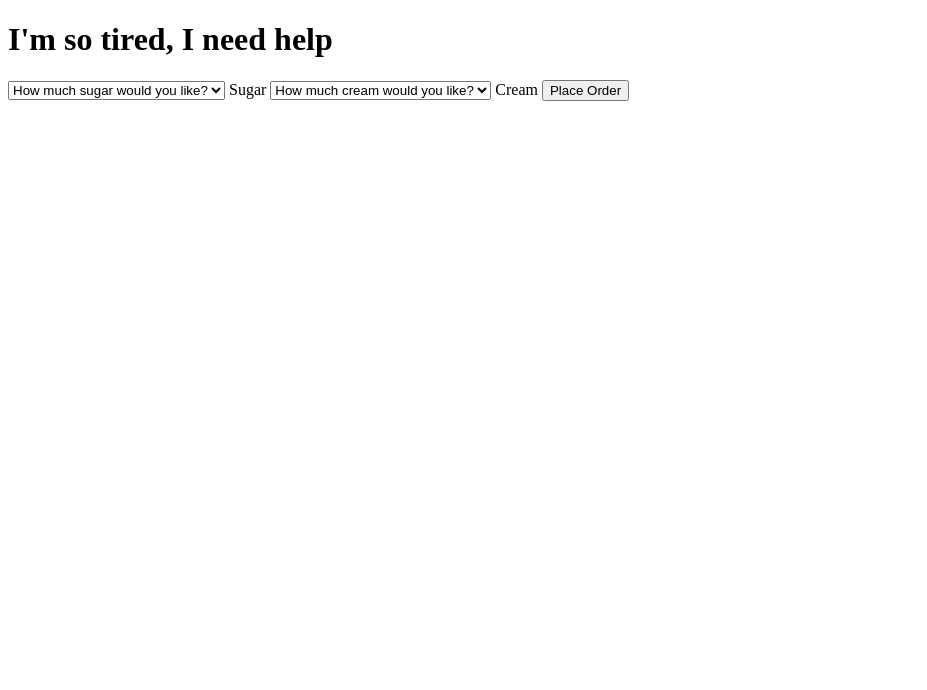
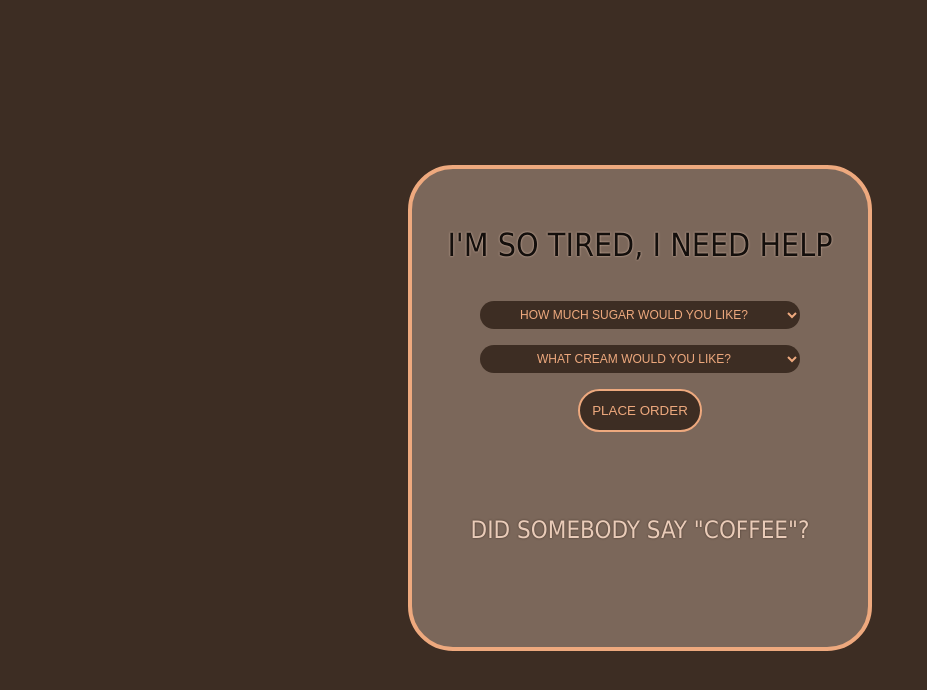
Before and after one commit to missmioh/virtual-barista, a plain HTML site: page index.html in a window 1280 px wide. Shown: the whole page, without its empty margins (0-927 px from the left). Drawn offline with Linux system fonts and the light colour scheme.

Commit message:
Add initial styles and flex container

```diff
--- a/index.html
+++ b/index.html
@@ -9,8 +9,10 @@
 
  <body>
 
+<div class="content">
 <h1>I'm so tired, I need help</h1>
 
+ <!--   <label for="sugar">Sugar</label> -->
     <select name="sugar-options" id="sugar">
         <option value="">How much sugar would you like?</option>
         <option value="no">none</option>
@@ -20,22 +22,24 @@
         <option value="4">4 cubes</option>
         <option value="5">just hit me</option>
     </select>
-<label for="sugar">Sugar</label>
 
+ <!--   <label for="cream">Cream</label> -->
     <select name="cream-options" id="cream">
-    <option value="">How much cream would you like?</option>
+        <option value="">What cream would you like?</option>
         <option value="no">none</option>
         <option value="heavy">heavy</option>
         <option value="light">light</option>
         <option value="half-and-half">half-and-half</option>
     </select>
-<label for="cream">Cream</label>
+
 
 <button>Place Order</button>
 
 <p id="summary"></p>
 
+<h2>Did somebody say "coffee"?</h2>
 <p id="finished-order"></p>
+</div>
 
 <script src="javascript.js"></script>
  </body>
--- a/style.css
+++ b/style.css
@@ -0,0 +1,56 @@
+body {
+    min-height: 100vh;
+    background-color: #3d2d23;
+    font-family: Tahoma, sans-serif;
+    display: flex;
+    flex-direction: column;
+    justify-content: center;
+    align-items: center;
+}
+
+h1 {
+    font-weight: 400;
+    text-transform: uppercase;
+    text-shadow: 0px 0px 2px #e9cbb8;
+}
+
+h2 {
+    font-weight: 400;
+    text-transform: uppercase;
+    color: #e9cbb8;
+    text-shadow: 0px 0px 2px #3d2d23;
+}
+
+.content {
+    background-color: #7b675a;
+    color: #140f0c;
+    border: 4px solid #eea97e;
+    border-radius: 45px;
+    padding: 35px;
+    display: flex;
+    flex-direction: column;
+    align-items: center;
+    gap: 16px;
+}
+
+button {
+    border-style: none;
+    border: 2px solid #eea97e;
+    background-color: #3d2d23;
+    border-radius: 45px;
+    padding: 12px;
+    color: #eea97e;
+    text-transform: uppercase;
+}
+
+select {
+    border-style: none;
+    background-color: #3d2d23;
+    border-radius: 25px;
+    padding: 6px 16px;
+    min-width: 320px;
+    text-align: center;
+    color: #eea97e;
+    text-transform: uppercase;
+    font-size: 12px;
+}
```
Lines whose indentation alone changed are shown as unchanged.
